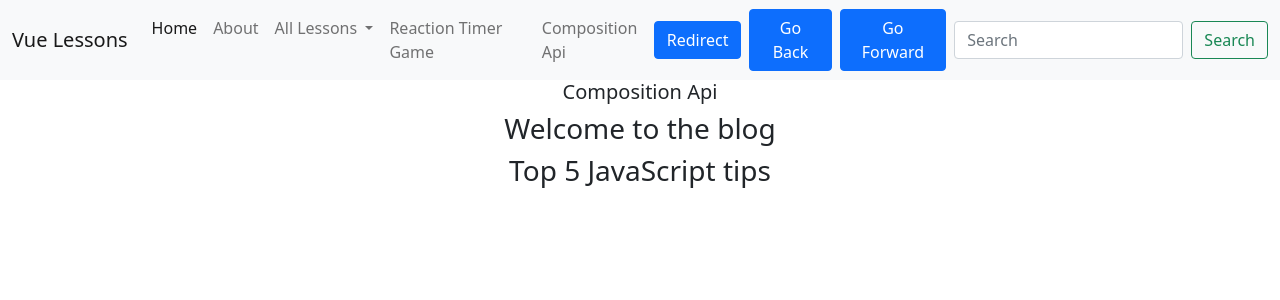
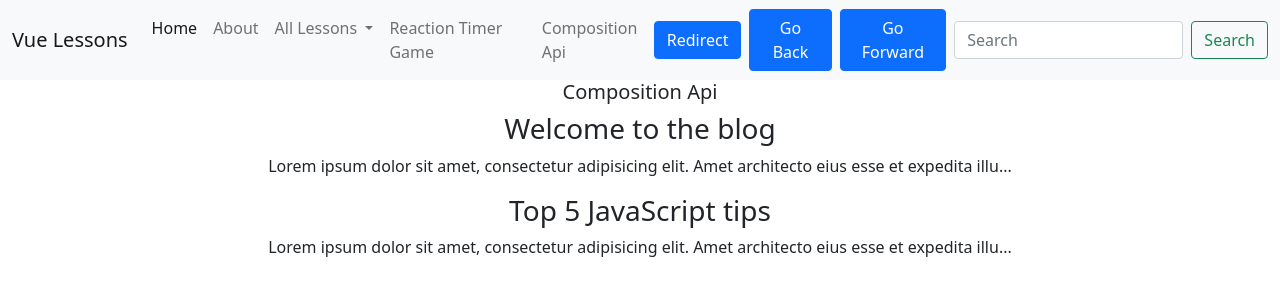
Before and after one commit to salokh1dd1n/vue-practice, a Vue app: page /composition-api in a window 1280 px wide. Shown: the top 300 px of the page. Built offline with nearby package versions, Linux system fonts and the light colour scheme.

Commit message:
chore: added more text to body text and used SinglePost component

```diff
--- a/src/components/composition-api/PostList.vue
+++ b/src/components/composition-api/PostList.vue
@@ -1,12 +1,15 @@
 <template>
   <div v-for="post in posts" :key="post.id">
-    <h3>{{ post.title }}</h3>
+    <single-post :post="post" />
   </div>
 </template>
 
 <script>
+import SinglePost from "./SinglePost";
+
 export default {
   name: "PostList",
+  components: { SinglePost },
   props: ["posts"],
   setup(props) {
     console.log(props.posts);
--- a/src/views/CompositionApi.vue
+++ b/src/views/CompositionApi.vue
@@ -17,12 +17,20 @@ export default {
       {
         id: 1,
         title: "Welcome to the blog",
-        body: "Lorem Ipsum",
+        body:
+          "Lorem ipsum dolor sit amet, consectetur adipisicing elit." +
+          " Amet architecto eius esse et expedita illum nam quas repudiandae " +
+          "voluptatum. Adipisci, dolorem, reprehenderit! Assumenda deleniti " +
+          "distinctio ea ipsa. Illum magnam, porro.",
       },
       {
         id: 2,
         title: "Top 5 JavaScript tips",
-        body: "Lorem Ipsum",
+        body:
+          "Lorem ipsum dolor sit amet, consectetur adipisicing elit." +
+          " Amet architecto eius esse et expedita illum nam quas repudiandae " +
+          "voluptatum. Adipisci, dolorem, reprehenderit! Assumenda deleniti " +
+          "distinctio ea ipsa. Illum magnam, porro.",
       },
     ]);
     return { posts };
```
